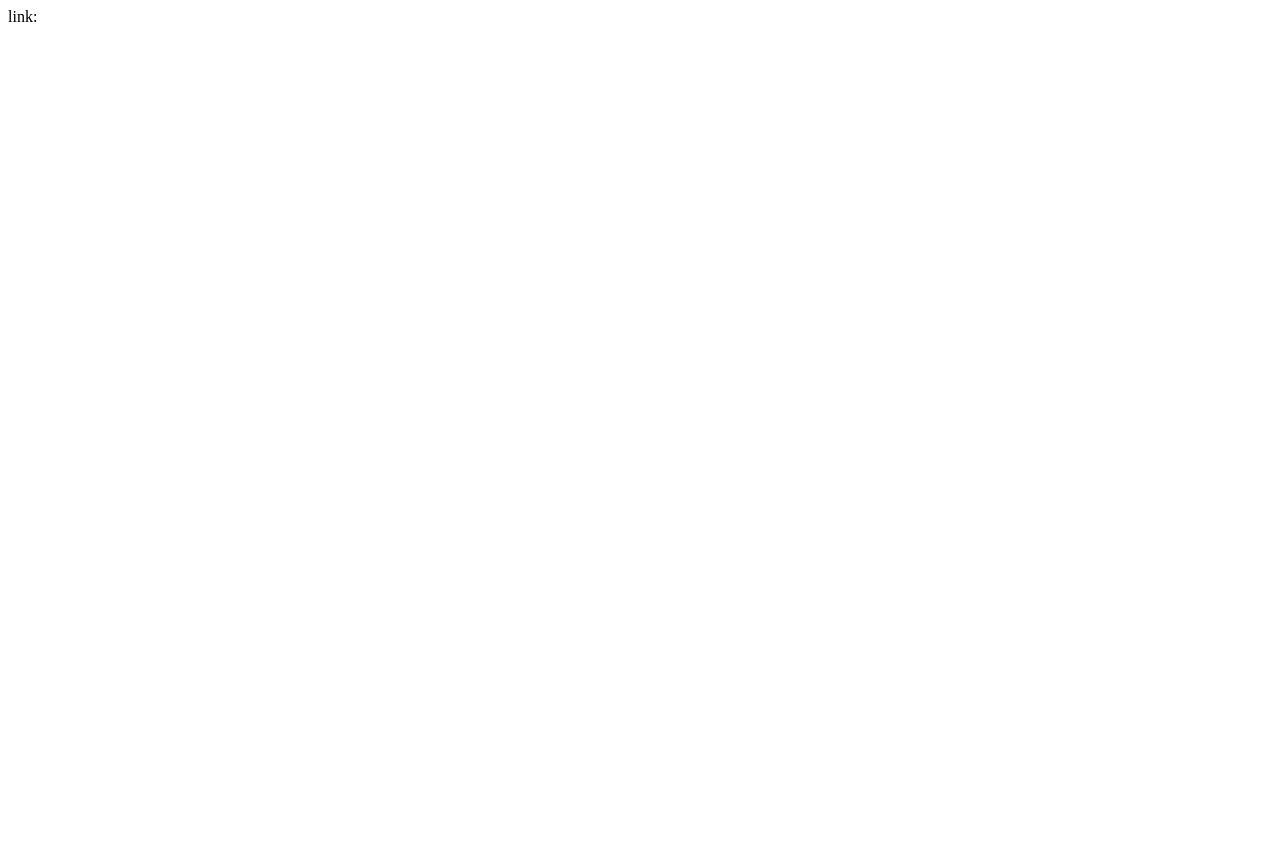
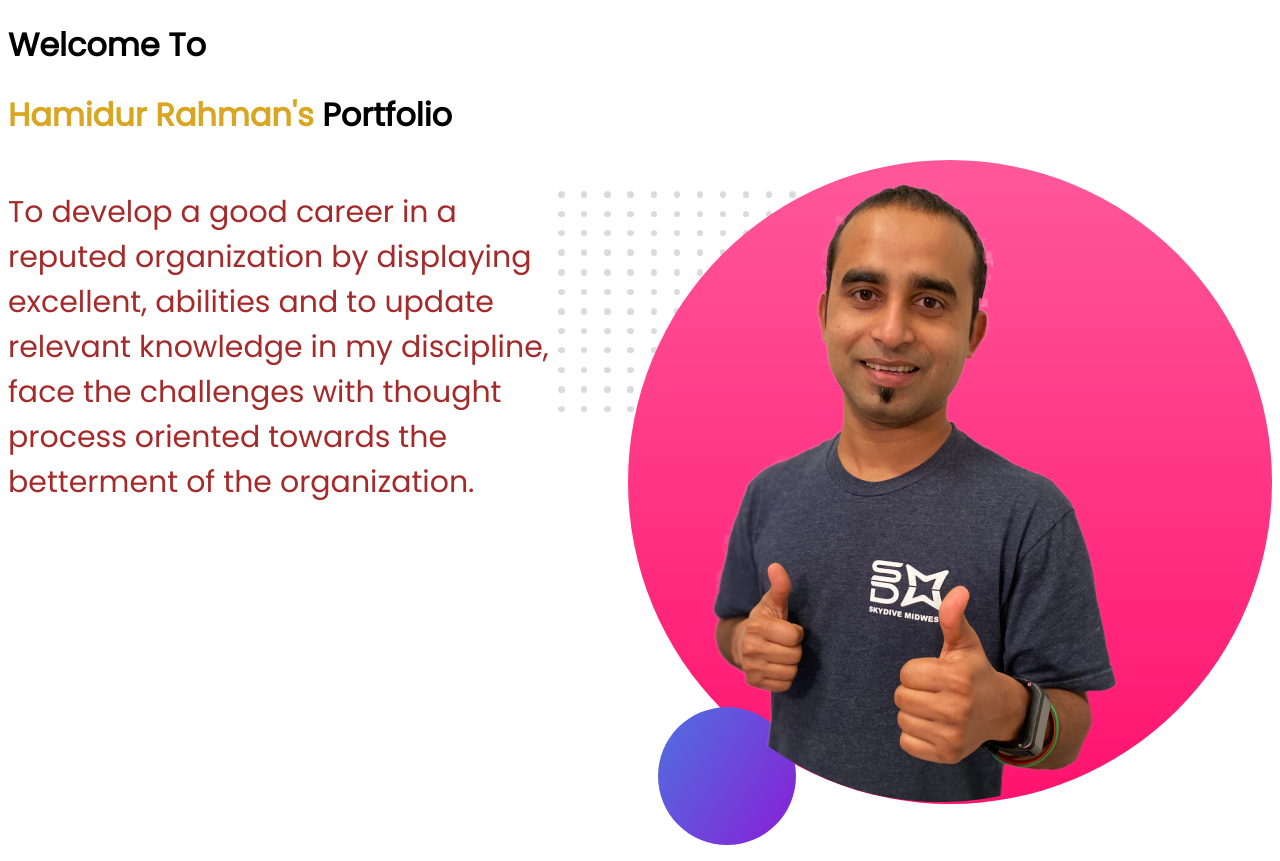
Before and after one commit to Hamidur-Rahman/portfolio, a plain HTML site: page index.html in a window 1280 px wide. Before the commit the page ends 800 px from the top, so only its background shows below. Drawn offline with Linux system fonts and the light colour scheme.

Commit message:
portfoliot

```diff
--- a/index.html
+++ b/index.html
@@ -1,13 +1,32 @@
 <!DOCTYPE html>
 <html lang="en">
+
 <head>
     <meta charset="UTF-8">
     <meta http-equiv="X-UA-Compatible" content="IE=edge">
     <meta name="viewport" content="width=device-width, initial-scale=1.0">
-    <title>Document</title>
-    link:
+    <title>Hamidur Rahman</title>
+    <link rel="preconnect" href="https://fonts.googleapis.com">
+    <link rel="preconnect" href="https://fonts.gstatic.com" crossorigin>
+    <link href="https://fonts.googleapis.com/css2?family=Poppins&display=swap" rel="stylesheet">
+    <link rel="stylesheet" href="style.css">
+    <h1>Welcome To </h1>
+    <h1><span style="color: goldenrod;">Hamidur Rahman's</span> Portfolio</h1>
+    <section style="display: flex;">
+        <div class="half width">
+            <p>To develop a good career in a reputed organization by displaying excellent, abilities and to update
+                relevant knowledge in my discipline, face the challenges with thought process oriented towards the
+                betterment of the organization.</p>
+        </div>
+        <div class="half width">
+            <img src="images/jhankar2.png" alt="pic ture">
+        </div>
+    </section>
+
 </head>
+
 <body>
 
 </body>
+
 </html>
--- /dev/null
+++ b/style.css
@@ -0,0 +1,16 @@
+body{
+    font-family: 'Poppins', sans-serif;
+}
+p{
+    font-size: 30px;
+    color: brown;
+}
+.half width{
+    width: 50%;
+    padding-left: 10%;
+    max-width: 20%;
+}
+.half width img{
+    width: 0%;
+    height: 10%;
+}
```
